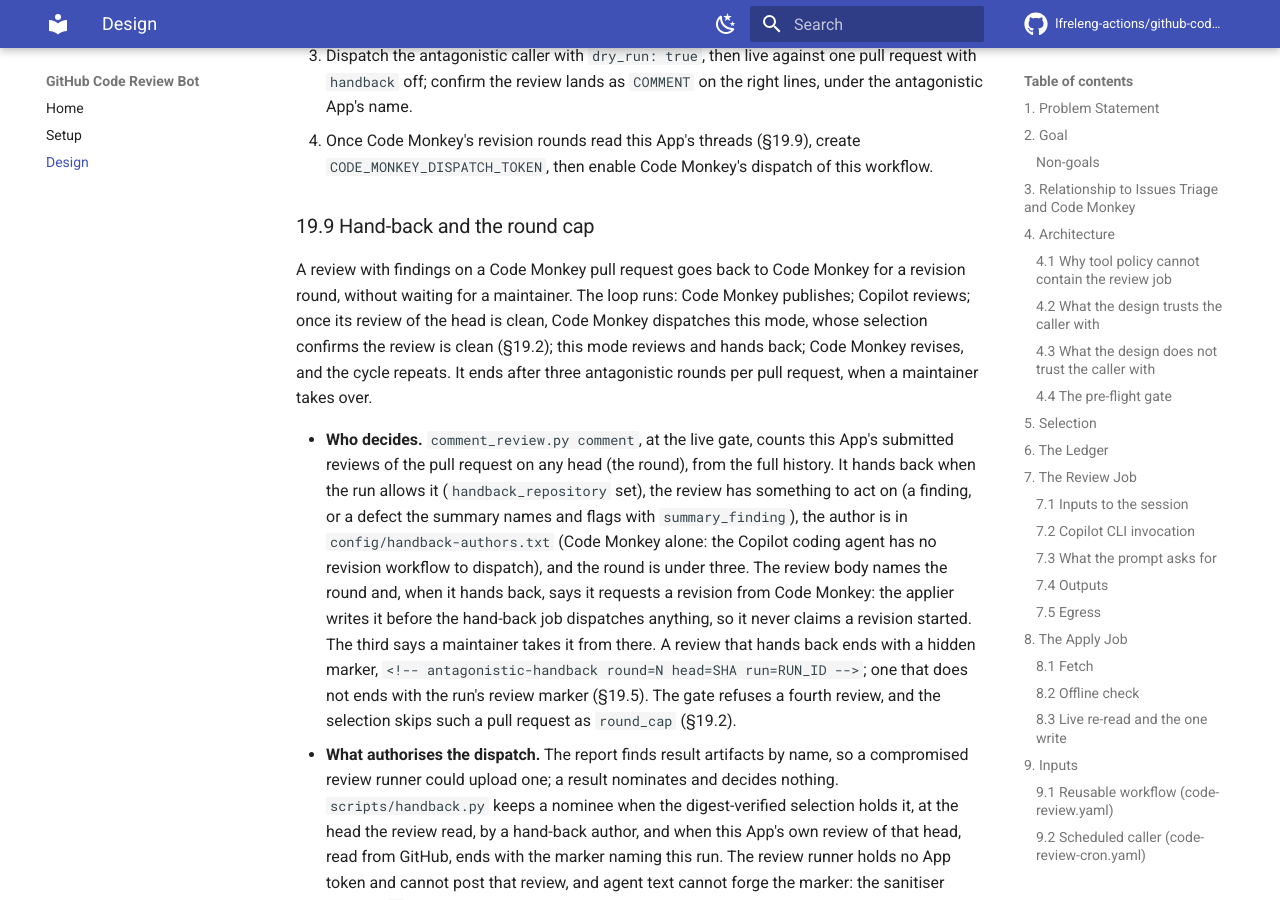
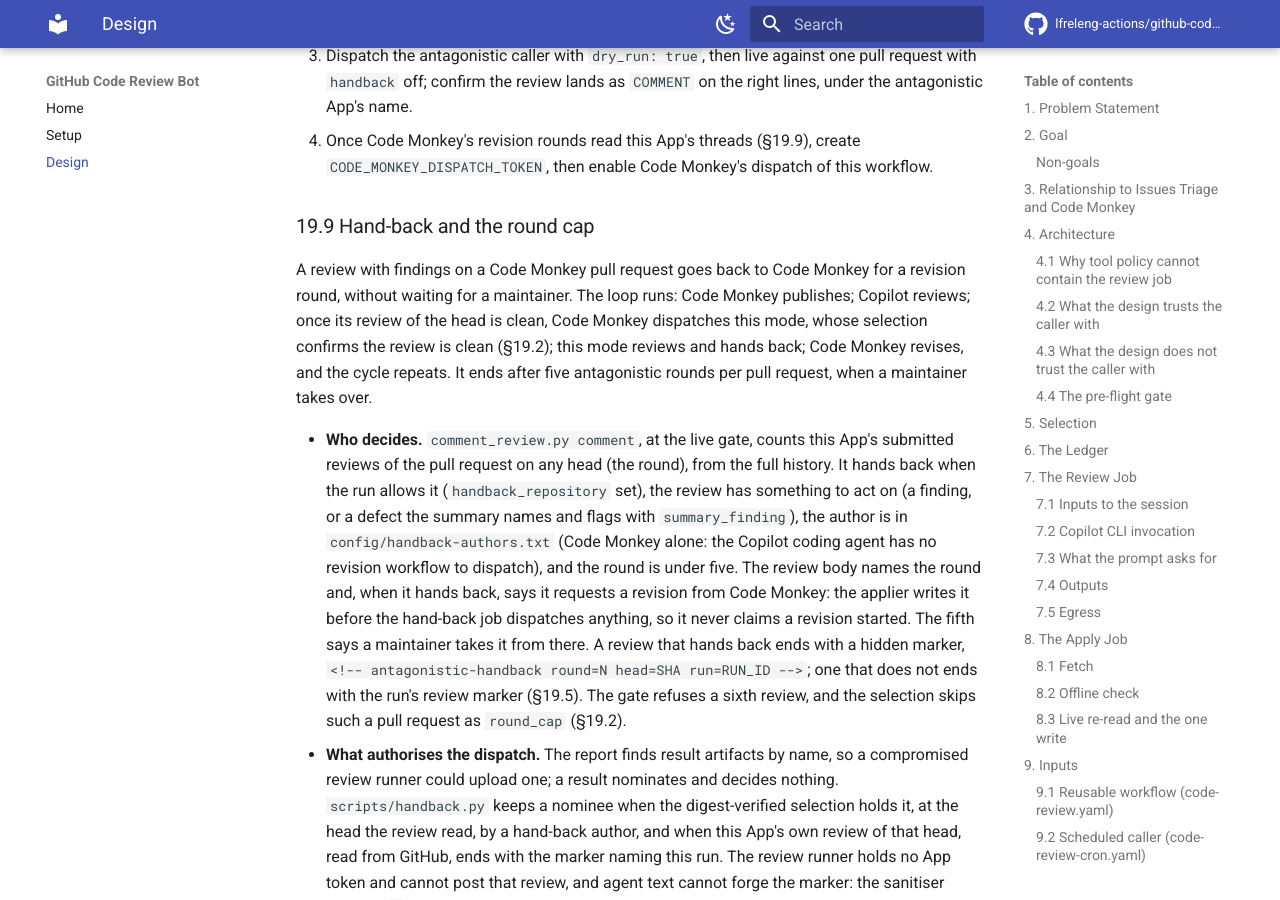
Before and after one commit to lfreleng-actions/github-code-review-bot, an MkDocs documentation site: the page built from docs/DESIGN.md, in a window 1280 px wide and 900 px high, scrolled down 38807 px. Built offline with MkDocs 1.6.1 and Material for MkDocs 9.7.7, drawn with Linux system fonts in a browser that asks for light colours; comment, search, counter and statistics services are not loaded; some of the changed text lies outside the part shown.

Commit message:
Feat(antagonistic): Raise the round cap to five
The maintainers chose five antagonistic rounds per pull request
before a maintainer takes over (#28, option A). MAX_ROUNDS moves to
5; the selection's round_cap skip, the applier's hand-back and
refusal gate, and the round note all read it, so round four still
hands back, round five posts with nothing handed back, and the gate
refuses a sixth review.

The expected-fail markers come off, the round-one notes now read
"of 5", and DESIGN.md §19.2 and §19.9, the README and the
antagonistic caller's input description and comment say five. Code
Monkey's ten-round Copilot cap applies within each antagonistic
round, so the loop stays bounded at both levels. No job, permission
or token moves.

Co-authored-by: Copilot <223556219+Copilot@users.noreply.github.com>
Signed-off-by: lf-releng-code-monkey-bot[bot] <332050256+lf-releng-code-monkey-bot[bot]@users.noreply.github.com>

```diff
--- a/docs/DESIGN.md
+++ b/docs/DESIGN.md
@@ -329,7 +329,7 @@ records a count for every reason, zero included:
 | `already_approved`   | Some reviewer's latest review is `APPROVED` on the current head                                                                                                    |
 | `copilot_pending`    | Copilot is a requested reviewer whose review has not arrived                                                                                                       |
 | `copilot_feedback`   | Unresolved review threads opened by Copilot                                                                                                                        |
-| `round_cap`          | Antagonistic mode alone: this App has reviewed the pull request three times (§19.9)                                                                                |
+| `round_cap`          | Antagonistic mode alone: this App has reviewed the pull request five times (§19.9)                                                                                 |
 | `already_reviewed`   | Antagonistic mode alone: this App has a submitted review of the head (§19.2)                                                                                       |
 | `copilot_unreviewed` | Antagonistic mode alone: no submitted Copilot review of the head itself (§19.2)                                                                                    |
 | `copilot_findings`   | Antagonistic mode alone: Copilot's latest review of the head is not clean: yellow, findings in its body, no assessment, or unreadable (§19.2)                      |
@@ -1555,9 +1555,9 @@ None counts a review unless GitHub marks its author as a bot: logins
 compare without the `[bot]` suffix, and a human account named like
 the App or like Copilot must stand in for neither.
 
-- `round_cap`: this App has submitted three reviews of the pull
+- `round_cap`: this App has submitted five reviews of the pull
   request, on any heads. The review and Code Monkey's revision can
-  feed each other (§19.9); after the third round a maintainer takes
+  feed each other (§19.9); after the fifth round a maintainer takes
   over, and the pull request takes no further antagonistic review.
 - `already_reviewed`: this App has submitted a review of the head.
   GitHub keeps that review, so the review itself records which
@@ -1851,7 +1851,7 @@ The loop runs: Code Monkey publishes; Copilot reviews; once its
 review of the head is clean, Code Monkey dispatches this mode, whose
 selection confirms the review is clean (§19.2); this mode reviews
 and hands back; Code Monkey revises, and the cycle
-repeats. It ends after three antagonistic rounds per pull request,
+repeats. It ends after five antagonistic rounds per pull request,
 when a maintainer takes over.
 
 - **Who decides.** `comment_review.py comment`, at the live gate,
@@ -1861,15 +1861,15 @@ when a maintainer takes over.
   act on (a finding, or a defect the summary names and flags with
   `summary_finding`), the author is in `config/handback-authors.txt`
   (Code Monkey alone: the Copilot coding agent has no revision
-  workflow to dispatch), and the round is under three. The review body
+  workflow to dispatch), and the round is under five. The review body
   names the round and, when it hands back, says it requests a revision
   from Code Monkey: the applier writes it before the hand-back job
-  dispatches anything, so it never claims a revision started. The third says a
+  dispatches anything, so it never claims a revision started. The fifth says a
   maintainer takes it from there. A review that hands back ends with a
   hidden marker,
   `<!-- antagonistic-handback round=N head=SHA run=RUN_ID -->`;
   one that does not ends with the run's review marker (§19.5).
-  The gate refuses a fourth review, and the selection skips such a
+  The gate refuses a sixth review, and the selection skips such a
   pull request as `round_cap` (§19.2).
 - **What authorises the dispatch.** The report finds result
   artifacts by name, so a compromised review runner could upload one;
@@ -1972,11 +1972,13 @@ when a maintainer takes over.
   holding different heads cannot both pass the round check before
   either posts, and `queue: max` keeps a late job for an older head
   from evicting the current head's.
-- **Why a cap, and why three.** Code Monkey's own cap is ten rounds;
-  a disagreement between two agents would spend those before a human
-  saw it. Three antagonistic rounds give the authoring bot two
-  chances to answer the findings, and leave the third review's
-  verdict for the maintainer.
+- **Why a cap, and why five.** Without one, a disagreement between
+  two agents could run on with no human seeing it. Five antagonistic
+  rounds give the authoring bot four chances to answer the findings,
+  and leave the fifth review's verdict for the maintainer. Code
+  Monkey's ten-round Copilot cap applies within each antagonistic
+  round (resetting it per round is Code Monkey's side), so the loop
+  stays bounded at both levels.
 - **What Code Monkey must do.** A named pull request gets a revision
   round whatever its threads, but Code Monkey's packet reads the
   threads Copilot or a maintainer opened, and no others. Until it
```
Also changed, not shown: README.md (+2 -2 lines), 4 other files.
